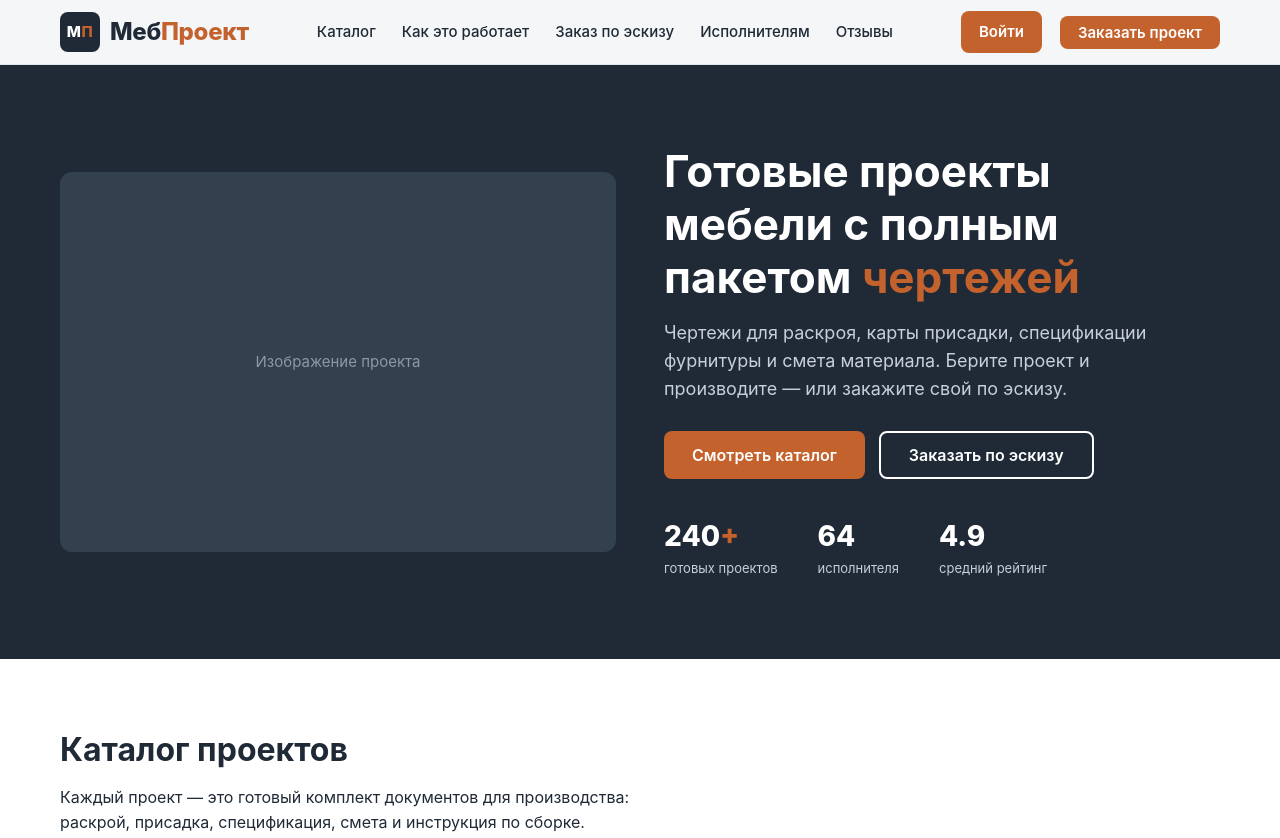
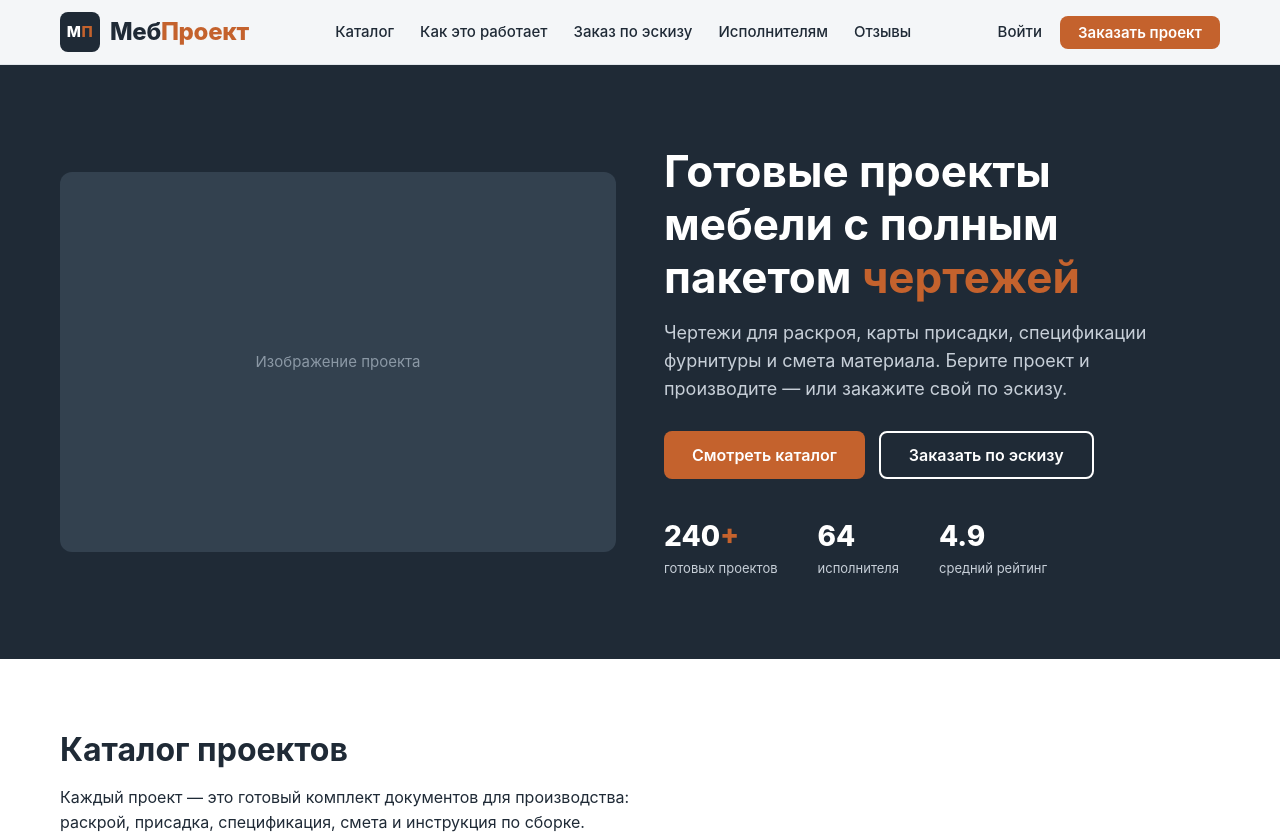
Before and after one commit to konstantinsem2601-cell/mebproekt, a plain HTML site: page index.html in a window 1280 px wide. Shown: the top 838 px of the page. Drawn offline with Linux system fonts and the light colour scheme.

Commit message:
Шапка style.css
Шапка: «Войти» убрал ораньжевый фон.

```diff
--- a/style.css
+++ b/style.css
@@ -280,17 +280,7 @@ a { text-decoration: none; color: inherit; }
 .input-file-hidden {
   display: none;
 }
-/* Шапка: «Войти» и «Заказать проект» на оранжевом фоне */
-.link-login {
-  background: #C4622D;
-  color: #FFFFFF;
-  padding: 9px 18px;
-  border-radius: 8px;
-  font-weight: 600;
-  transition: background .2s;
-}
-.link-login:hover { background: #A85122; color: #FFFFFF; }
-
+/* Шапка: «Заказать проект» на оранжевом фоне */
 .btn-header {
   background: #C4622D;
   color: #FFFFFF;
```
